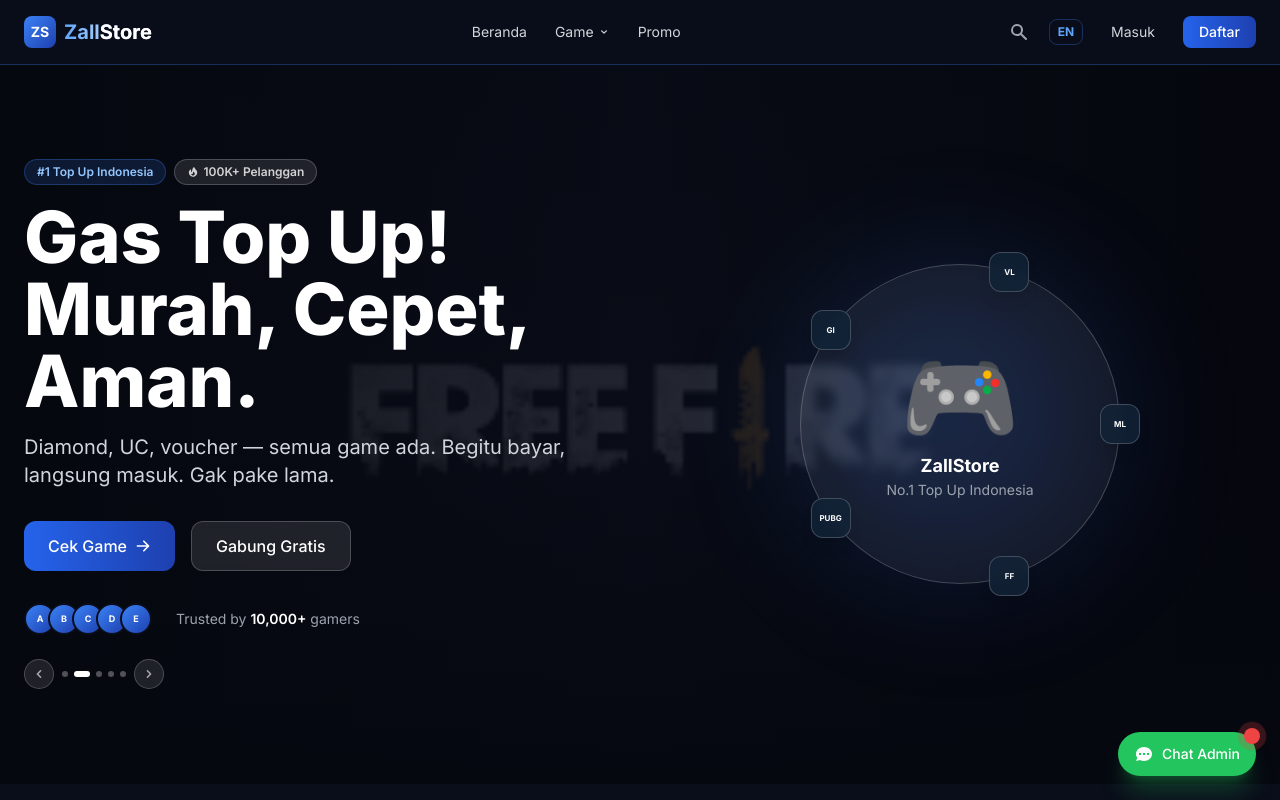
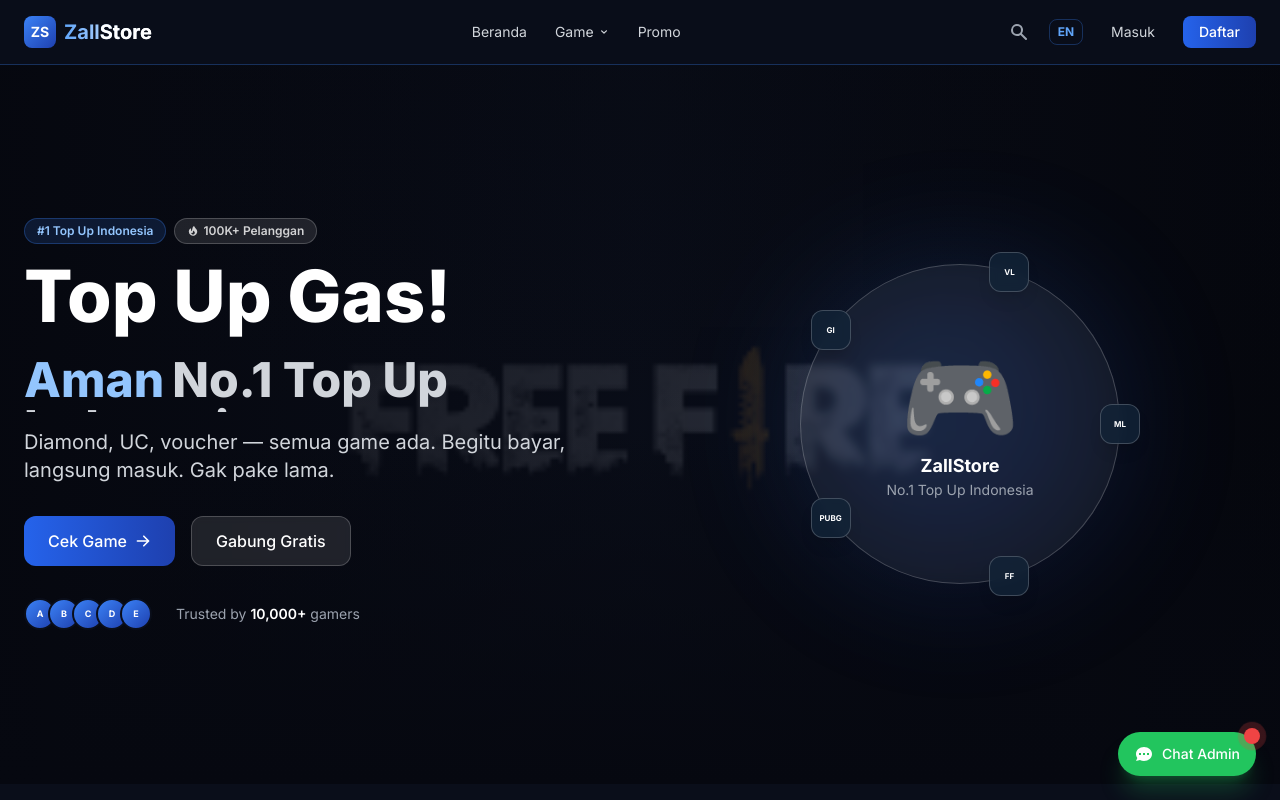
Before and after one commit to raynzal/topup-game, a Next.js app: page / in a window 1280 px wide. Shown: the top 800 px of the page. Built offline with nearby package versions, Linux system fonts and the light colour scheme.

Commit message:
add rotating word animation in hero heading

```diff
--- a/src/pages/index.js
+++ b/src/pages/index.js
@@ -6,7 +6,7 @@
 import GameCard from '@/components/GameCard'
 import FlashSale from '@/components/FlashSale'
 import TestimonialSlider from '@/components/TestimonialSlider'
-import { HiLightningBolt, HiCash, HiShieldCheck, HiSupport, HiArrowRight, HiChevronRight, HiFire, HiChevronLeft, HiChevronRight as HiChevronRightIcon } from 'react-icons/hi'
+import { HiLightningBolt, HiCash, HiShieldCheck, HiSupport, HiArrowRight, HiChevronRight, HiFire } from 'react-icons/hi'
 
 const carouselImages = [
   '/images/mobile-legends.webp',
@@ -21,6 +21,11 @@
   const { user } = useAuth()
   const [filter, setFilter] = useState('all')
   const [slide, setSlide] = useState(0)
+  const [wordIdx, setWordIdx] = useState(0)
+
+  const rotatingWords = lang === 'id'
+    ? [{ text: 'Murah', color: 'text-blue-400' }, { text: 'Cepet', color: 'text-white' }, { text: 'Aman', color: 'text-blue-300' }]
+    : [{ text: 'Cheap', color: 'text-blue-400' }, { text: 'Fast', color: 'text-white' }, { text: 'Safe', color: 'text-blue-300' }]
 
   useEffect(() => {
     const timer = setInterval(() => {
@@ -29,8 +34,12 @@
     return () => clearInterval(timer)
   }, [])
 
-  const prevSlide = () => setSlide(s => (s === 0 ? carouselImages.length - 1 : s - 1))
-  const nextSlide = () => setSlide(s => (s + 1) % carouselImages.length)
+  useEffect(() => {
+    const timer = setInterval(() => {
+      setWordIdx(i => (i + 1) % rotatingWords.length)
+    }, 2500)
+    return () => clearInterval(timer)
+  }, [rotatingWords.length])
 
   const popular = games.filter(g => g.popular)
   const filtered = filter === 'all' ? games : games.filter(g => g.category === filter)
@@ -62,9 +71,24 @@
                   <HiFire className="w-3 h-3" /> 100K+ Pelanggan
                 </span>
               </div>
-              <h1 className="text-4xl md:text-6xl lg:text-7xl font-extrabold text-white leading-tight mb-4">
-                {t('hero.title')}
+              <h1 className="text-4xl md:text-6xl lg:text-7xl font-extrabold text-white leading-tight mb-6">
+                {lang === 'id' ? 'Top Up Gas!' : 'Top Up? Let\'s Go!'}
               </h1>
+              <div className="text-3xl md:text-4xl lg:text-5xl font-extrabold mb-4 h-12 md:h-14 overflow-hidden">
+                <span className={`inline-block transition-all duration-500 ${rotatingWords[wordIdx].color}`}
+                  style={{
+                    animation: 'none',
+                    transform: `translateY(0)`,
+                    opacity: 1,
+                  }}
+                  key={wordIdx}
+                >
+                  <span className="inline-block animate-slide-up">{rotatingWords[wordIdx].text}</span>
+                </span>
+                <span className="text-gray-300 font-extrabold ml-2">
+                  {lang === 'id' ? 'No.1 Top Up Indonesia' : 'Indonesia\'s Top Up Hub'}
+                </span>
+              </div>
               <p className="text-lg md:text-xl text-gray-300 mb-8 max-w-xl leading-relaxed">
                 {t('hero.subtitle')}
               </p>
@@ -87,19 +111,6 @@
                   ))}
                 </div>
                 <p className="text-gray-400 text-sm">Trusted by <span className="text-white font-semibold">10,000+</span> gamers</p>
-              </div>
-              <div className="flex items-center gap-2 mt-6">
-                <button onClick={prevSlide} className="p-1.5 rounded-full bg-white/10 border border-white/20 text-white/60 hover:bg-white/20 hover:text-white transition">
-                  <HiChevronLeft className="w-4 h-4" />
-                </button>
-                <div className="flex gap-1.5">
-                  {carouselImages.map((_, i) => (
-                    <button key={i} onClick={() => setSlide(i)} className={`w-1.5 h-1.5 rounded-full transition-all ${i === slide ? 'bg-white w-4' : 'bg-white/30 hover:bg-white/50'}`} />
-                  ))}
-                </div>
-                <button onClick={nextSlide} className="p-1.5 rounded-full bg-white/10 border border-white/20 text-white/60 hover:bg-white/20 hover:text-white transition">
-                  <HiChevronRightIcon className="w-4 h-4" />
-                </button>
               </div>
             </div>
             <div className="hidden lg:flex items-center justify-center relative">
```
